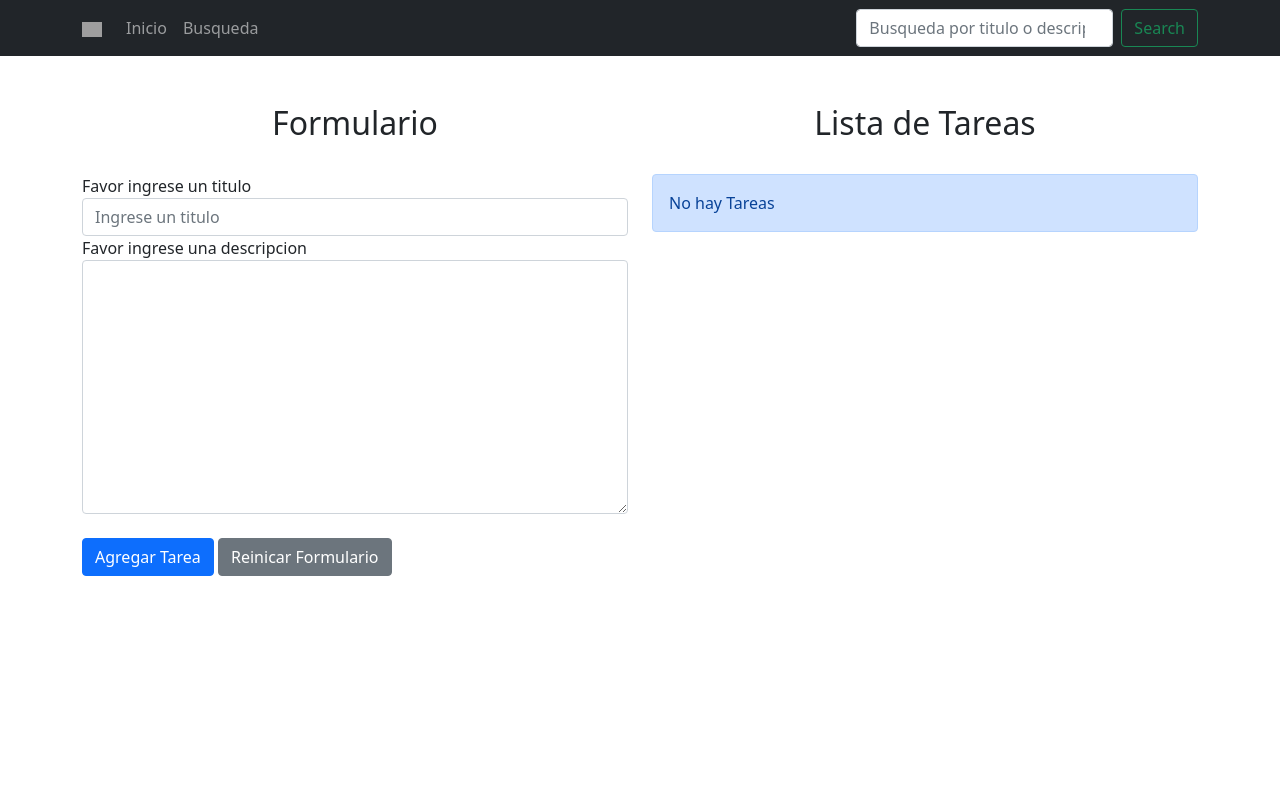
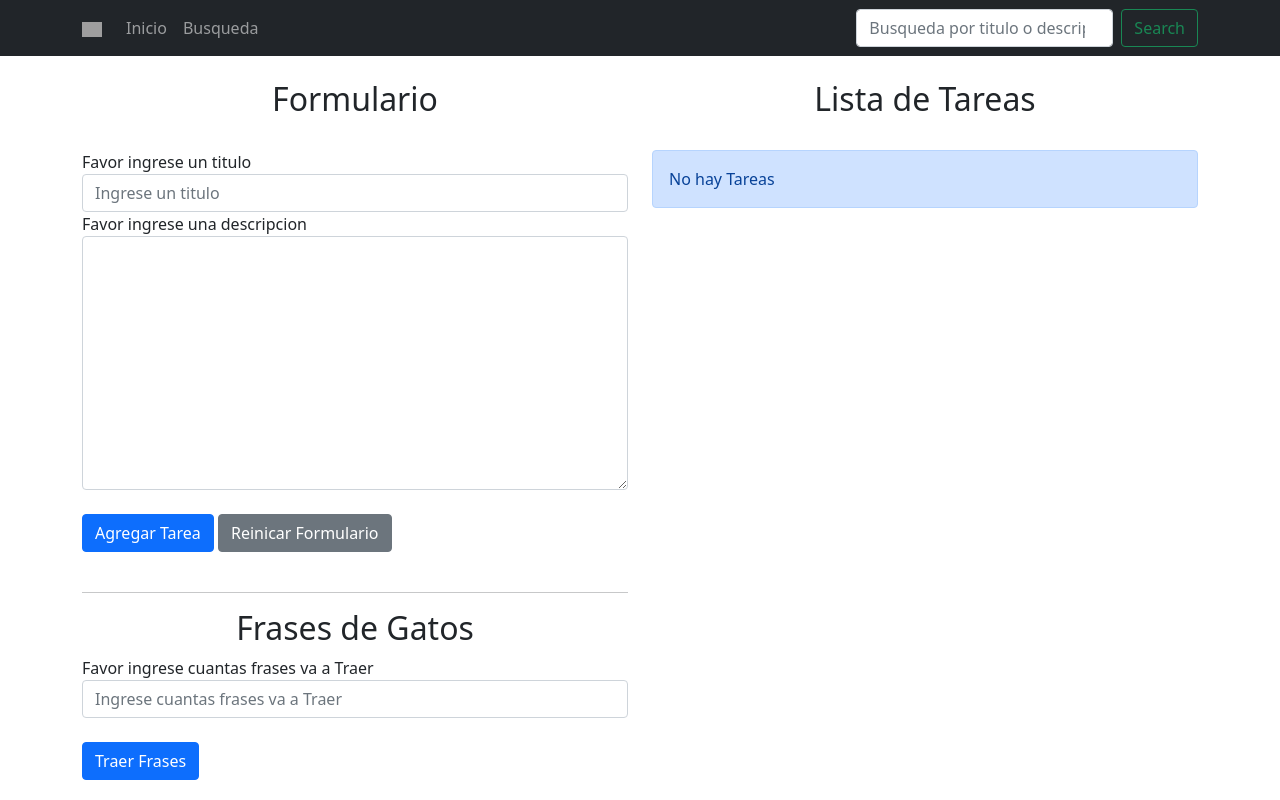
Before and after one commit to julskdj/prueba-tecnica-final, a React (Vite) app: page / in a window 1280 px wide. Built offline with nearby package versions, Linux system fonts and the light colour scheme; grey boxes are pictures that could not be loaded.

Commit message:
toques finales

```diff
--- a/package.json
+++ b/package.json
@@ -7,7 +7,6 @@
     "preview": "vite preview"
   },
   "dependencies": {
-    "axios": "^0.24.0",
     "bootstrap": "^5.1.3",
     "react": "^17.0.2",
     "react-dom": "^17.0.2",
--- a/src/App.jsx
+++ b/src/App.jsx
@@ -4,7 +4,6 @@ import "./App.css";
 import "bootstrap/dist/css/bootstrap.min.css";
 import "bootstrap/dist/js/bootstrap.bundle";
 import Index from "./routes/Index";
-
 
 function App() {
   const [tareas, setTareas] = useState([]);
@@ -16,10 +15,6 @@ function App() {
     settareasBusqueda([...tareasBusqueda, task]);
     console.log(task);
   };
-
-
-
-
 
   return (
     <>
--- a/src/components/Formulario.jsx
+++ b/src/components/Formulario.jsx
@@ -1,15 +1,20 @@
 import React, { useState } from "react";
-import shortid from "shortid";
+import peticion from "../functions/peticion";
 
 const Formulario = ({
   EstablecerTarea,
   modoEditando,
   setModoEditando,
   tareas,
+  setTareas,
+  settareasBusqueda,
+  tareasBusqueda,
 }) => {
   const [titulo, setTitulo] = useState("");
   const [descripcion, setDescripcion] = useState("");
+  const [numero, setNumero] = useState("");
   const [error, setError] = useState(false);
+  const [errorGatos, setErrorGatos] = useState({ vacio: false, numero: false });
 
   const enviarFormulario = (e) => {
     e.preventDefault();
@@ -54,14 +59,43 @@ const Formulario = ({
     setTitulo("");
     setDescripcion("");
     e.target.reset();
+  };
 
+  const traerGatos = async (e) => {
+    e.preventDefault();
+
+    if (numero === "") {
+      setErrorGatos({ vacio: true, numero: false });
+      setNumero("");
+      e.target.reset();
+      return;
+    }
+
+    if (isNaN(numero)) {
+      setErrorGatos({ vacio: false, numero: true });
+      setNumero("");
+      e.target.reset();
+    } else {
+      setErrorGatos({ vacio: false, numero: false });
+      console.log(numero);
+      peticion(numero);
+
+      const arreglo = JSON.parse(localStorage.getItem("tareas"));
+      setTareas([...tareas, ...arreglo]);
+      settareasBusqueda([...tareasBusqueda, ...arreglo]);
+
+      localStorage.removeItem("tareas");
+      setNumero("");
+      e.target.reset();
+
+    }
   };
 
   return (
     <>
+      <div className="col-md-6">
         {modoEditando.modoEditando == true ? (
-        <div className="col-md-6">
-          <br />
+          <>
             <br />
             <h2>Editar Tarea</h2>
             <br />
@@ -71,8 +105,6 @@ const Formulario = ({
                 Todos los campos son obligatorios
               </div>
             ) : null}
-
-
 
             <form onSubmit={editarTareaForm} onReset={resetForm}>
               <div className="form-group">
@@ -86,7 +118,9 @@ const Formulario = ({
                   value={titulo}
                   disabled
                 />
-              <label htmlFor="descripcion">Favor ingrese una descripcion</label>
+                <label htmlFor="descripcion">
+                  Favor ingrese una descripcion
+                </label>
                 <textarea
                   className="form-control"
                   name="descripcion"
@@ -106,10 +140,9 @@ const Formulario = ({
                 </button>
               </div>
             </form>
-        </div>
+          </>
         ) : (
-        <div className="col-md-6">
-          <br />
+          <>
             <br />
             <h2>Formulario</h2>
             <br />
@@ -131,7 +164,9 @@ const Formulario = ({
                   onChange={(e) => setTitulo(e.target.value)}
                   value={titulo}
                 />
-              <label htmlFor="descripcion">Favor ingrese una descripcion</label>
+                <label htmlFor="descripcion">
+                  Favor ingrese una descripcion
+                </label>
                 <textarea
                   className="form-control"
                   name="descripcion"
@@ -151,8 +186,41 @@ const Formulario = ({
                 </button>
               </div>
             </form>
+          </>
+        )}
+
+        <br />
+        <hr />
+        <h2>Frases de Gatos</h2>
+
+        {errorGatos.vacio ? (
+          <div className="alert alert-danger">Campo vacio</div>
+        ) : null}
+
+        {errorGatos.numero ? (
+          <div className="alert alert-danger">Solo se aceptan numeros</div>
+        ) : null}
+
+        <form onSubmit={traerGatos}>
+          <div className="form-group">
+            <label htmlFor="frase">
+              Favor ingrese cuantas frases va a Traer
+            </label>
+            <input
+              type="text"
+              className="form-control"
+              id="frase"
+              placeholder="Ingrese cuantas frases va a Traer"
+              onChange={(e) => setNumero(e.target.value)}
+              value={numero}
+            />
+            <br />
+            <button type="submit" className="btn btn-primary">
+              Traer Frases
+            </button>
           </div>
-      )}
+        </form>
+      </div>
     </>
   );
 };
--- a/src/components/Navbar.jsx
+++ b/src/components/Navbar.jsx
@@ -1,29 +1,13 @@
 import React, { useState } from "react";
 import { Link } from "react-router-dom";
+import filtrar from "../functions/filtrar";
 
 const Navbar = ({ setTareas, tareasBusqueda }) => {
 
     const handleChange = (e) => {
-        filtrar(e.target.value);
+        filtrar(e.target.value, setTareas, tareasBusqueda);
     }
 
-    const filtrar = (termino) => {
-        var resultado = tareasBusqueda.filter((elemento) => {
-          if (
-            elemento.titulo
-              .toString()
-              .toLowerCase()
-              .includes(termino.toLowerCase()) ||
-            elemento.descripcion
-              .toString()
-              .toLowerCase()
-              .includes(termino.toLowerCase())
-          ) {
-            return elemento;
-          }
-        });
-        setTareas(resultado);
-      };
 
   return (
     <>
--- /dev/null
+++ b/src/functions/filtrar.jsx
@@ -0,0 +1,19 @@
+const filtrar = (termino, setTareas, tareasBusqueda) => {
+    var resultado = tareasBusqueda.filter((elemento) => {
+      if (
+        /*elemento.titulo
+          .toString()
+          .toLowerCase()
+          .includes(termino.toLowerCase()) || */ //Tambien se puede filtrar por titulo, solo se debe quitar el comentario
+        elemento.descripcion
+          .toString()
+          .toLowerCase()
+          .includes(termino.toLowerCase())
+      ) {
+        return elemento;
+      }
+    });
+    setTareas(resultado);
+  };
+
+export default filtrar
--- /dev/null
+++ b/src/functions/peticion.jsx
@@ -0,0 +1,25 @@
+import shortid from "shortid";
+
+const peticion = (numero) => {
+  fetch(`https://catfact.ninja/facts?limit=${numero}`)
+    .then((response) => response.json())
+    .then((data) => {
+        let arreglo = [];
+
+        data.data.forEach((element) => {
+          const gato = {
+            id: shortid.generate(),
+            descripcion: element.fact,
+            completado: false,
+            titulo: "",
+          };
+          arreglo.push(gato);
+        });
+
+        localStorage.setItem("tareas", JSON.stringify(arreglo));
+    })
+    .catch((error) => console.log(error));
+
+};
+
+export default peticion;
--- a/src/routes/Index.jsx
+++ b/src/routes/Index.jsx
@@ -14,7 +14,10 @@ const Index = ({
 }) => {
   return (
     <>
-      <Navbar setTareas={setTareas} tareasBusqueda={tareasBusqueda} />
+      <Navbar
+        setTareas={setTareas}
+        tareasBusqueda={tareasBusqueda}
+      />
 
       <div className="container">
         <div className="row">
@@ -23,6 +26,9 @@ const Index = ({
             modoEditando={modoEditando}
             setModoEditando={setModoEditando}
             tareas={tareas}
+            settareasBusqueda={settareasBusqueda}
+            setTareas={setTareas}
+            tareasBusqueda={tareasBusqueda}
           />
           <Tareas
             tareas={tareas}
```
Also changed, not shown: src/components/Gatos.jsx (deleted, +0 -14 lines), src/components/Tareas.jsx (+62 -21 lines), 2 other files (tests, documents, lock files or other folders). Lines whose indentation alone changed are shown as unchanged.
